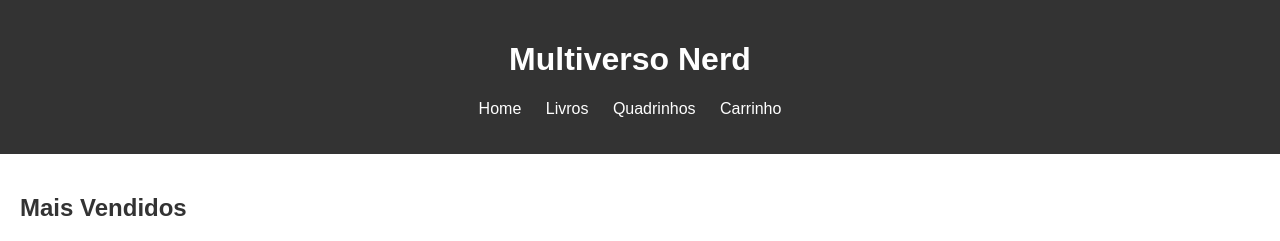
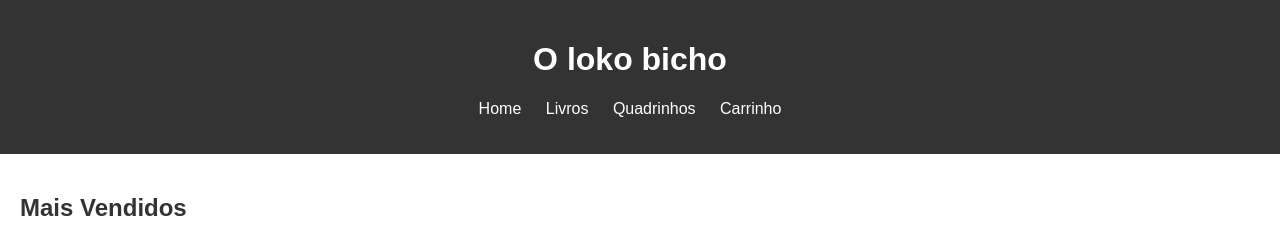
Before and after one commit to wesleynascimento13/Projeto-livraria, a plain HTML site: page Trabalho/Páginas/index.html in a window 1280 px wide. Shown: the top 241 px of the page. Drawn offline with Linux system fonts and the light colour scheme.

Commit message:
Update index.html

```diff
--- a/Trabalho/Páginas/index.html
+++ b/Trabalho/Páginas/index.html
@@ -10,7 +10,7 @@
 
     <header class="header">
         <div class="title-and-nav">
-            <h1 class="store-name">Multiverso Nerd</h1>
+            <h1 class="store-name">O loko bicho</h1>
             <nav class="navigation">
                 <ul>
                     <li><a href="index.html">Home</a></li>
```
